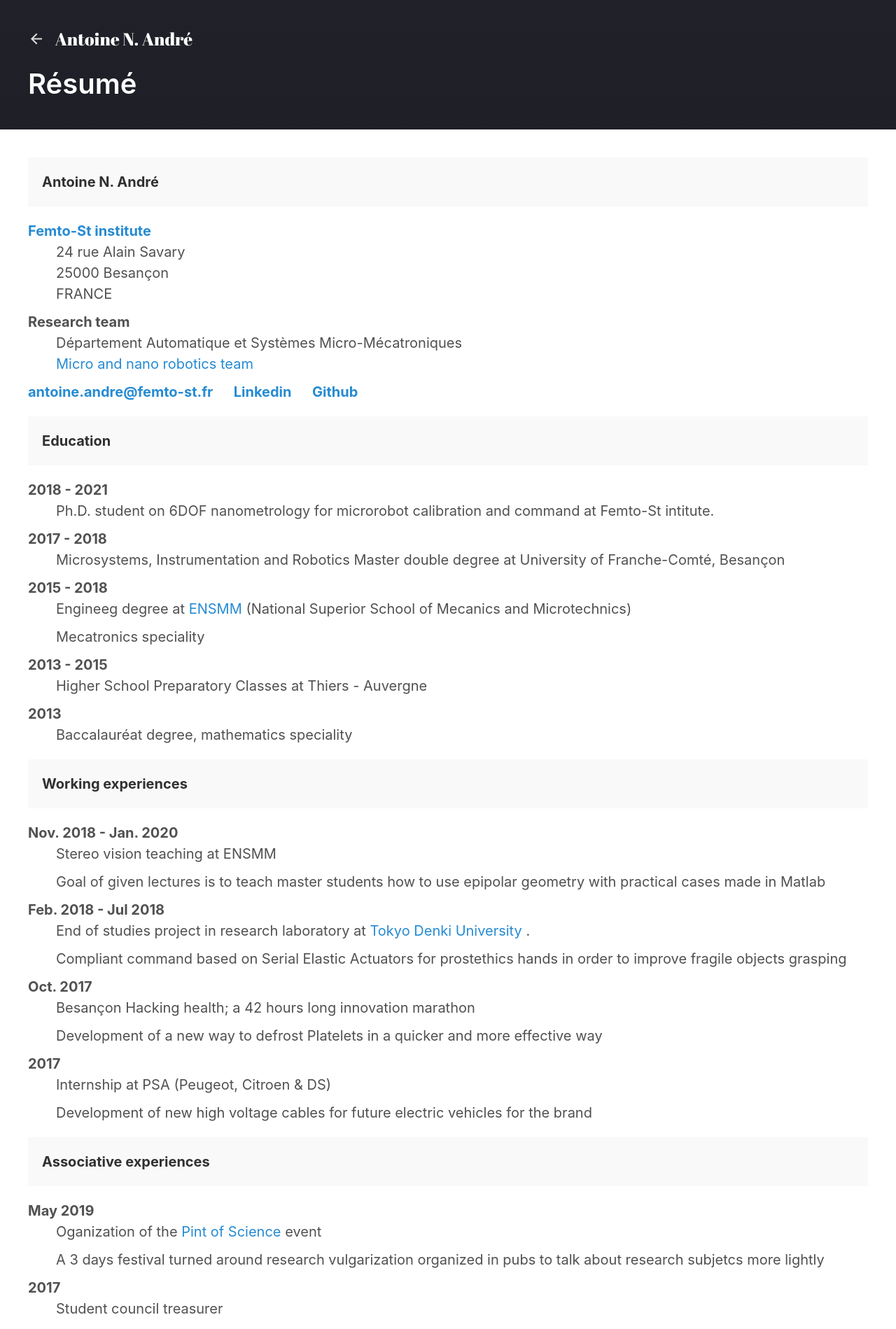
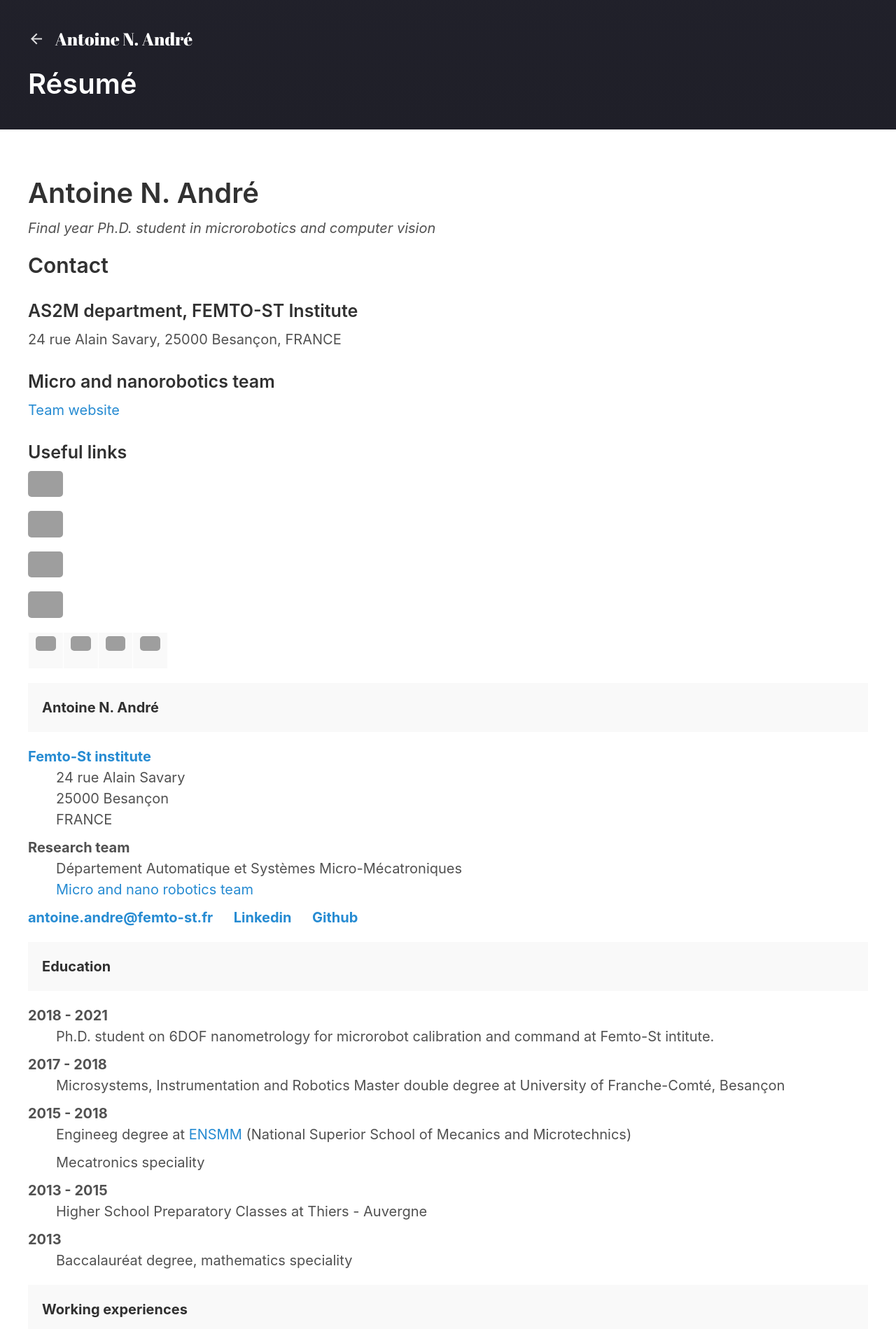
Before and after one commit to AntoineAndre/antoineandre.github.io, a Jekyll site: the page built from category/resume.md, in a window 1280 px wide. Shown: the top 1899 px of the page at 70% size. Built offline with Jekyll 4.4.1, drawn with Linux system fonts in a browser that asks for light colours; nearby versions of some CDN libraries; grey boxes are pictures that could not be loaded.

Commit message:
Update css and résumé
Automatically take the CV build and make it available from website front page

```diff
--- a/_layouts/category.html
+++ b/_layouts/category.html
@@ -18,4 +18,12 @@ layout: page
       </h3>
     </li>
   {% endfor %}
+  <li>
+    <h3>
+      <a href="category/main_cv.pdf">
+        {{ Résumé }}
+        <!-- <small>{{ post.date | date_to_string }}</small> -->
+      </a>
+    </h3>
+  </li>
 </ul>
--- a/_sass/hydeout/_base.scss
+++ b/_sass/hydeout/_base.scss
@@ -60,14 +60,16 @@ table {
   margin-bottom: 1rem;
   width: 100%;
   font-size: 85%;
-  border: 1px solid $border-color;
+  border: 1px solid #ffffff;
+  background-color: #ffffff;
   border-collapse: collapse;
 }
 
 td,
 th {
   padding: .25rem .5rem;
-  border: 1px solid $border-color;
+  background-color: #ffffff;
+  border: 1px solid #ffffff;
 }
 
 th {
--- a/category/resume.md
+++ b/category/resume.md
@@ -3,6 +3,32 @@ layout: category
 title: Résumé
 category : resume
 ---
+
+
+# Antoine N. André
+
+*Final year Ph.D. student in microrobotics and computer vision*
+
+## Contact
+
+### AS2M department, FEMTO-ST Institute
+24 rue Alain Savary, 25000 Besançon, FRANCE
+
+### Micro and nanorobotics team
+[Team website](https://teams.femto-st.frmicro-and-nano-robotics/)
+
+### Useful links
+
+[<img src="https://i1.rgstatic.net/ii/institution.image/AS:267458164789257%401440778403888_l" width="50"/>](https://www.researchgate.net/profile/Antoine-Andre-2) [<img src="https://upload.wikimedia.org/wikipedia/commons/thumb/0/06/ORCID_iD.svg/768px-ORCID_iD.svg.png" width="50"/>](https://orcid.org/0000-0003-3318-4769) [<img src="https://image.flaticon.com/icons/png/512/174/174857.png" width="50"/>](https://www.linkedin.com/in/andreantoine/) [<img src="https://upload.wikimedia.org/wikipedia/commons/thumb/c/c7/Google_Scholar_logo.svg/1024px-Google_Scholar_logo.svg.png" width="50"/>](https://scholar.google.fr/citations?user=iopU-RcAAAAJ&hl=fr)
+
+<table style="width:200px;">
+    <tr>
+        <td> <a href="https://www.researchgate.net/profile/Antoine-Andre-2"> <img src="https://i1.rgstatic.net/ii/institution.image/AS:267458164789257%401440778403888_l" width="50"/> </a> </td>
+        <td> <a href="https://www.researchgate.net/profile/Antoine-Andre-2"> <img src="https://i1.rgstatic.net/ii/institution.image/AS:267458164789257%401440778403888_l" width="50"/> </a> </td>
+        <td> <a href="https://www.researchgate.net/profile/Antoine-Andre-2"> <img src="https://i1.rgstatic.net/ii/institution.image/AS:267458164789257%401440778403888_l" width="50"/> </a> </td>
+        <td> <a href="https://www.researchgate.net/profile/Antoine-Andre-2"> <img src="https://i1.rgstatic.net/ii/institution.image/AS:267458164789257%401440778403888_l" width="50"/> </a> </td>
+    </tr>
+</table>
 
 <p class="message">
  <strong> Antoine N. André </strong>
```
